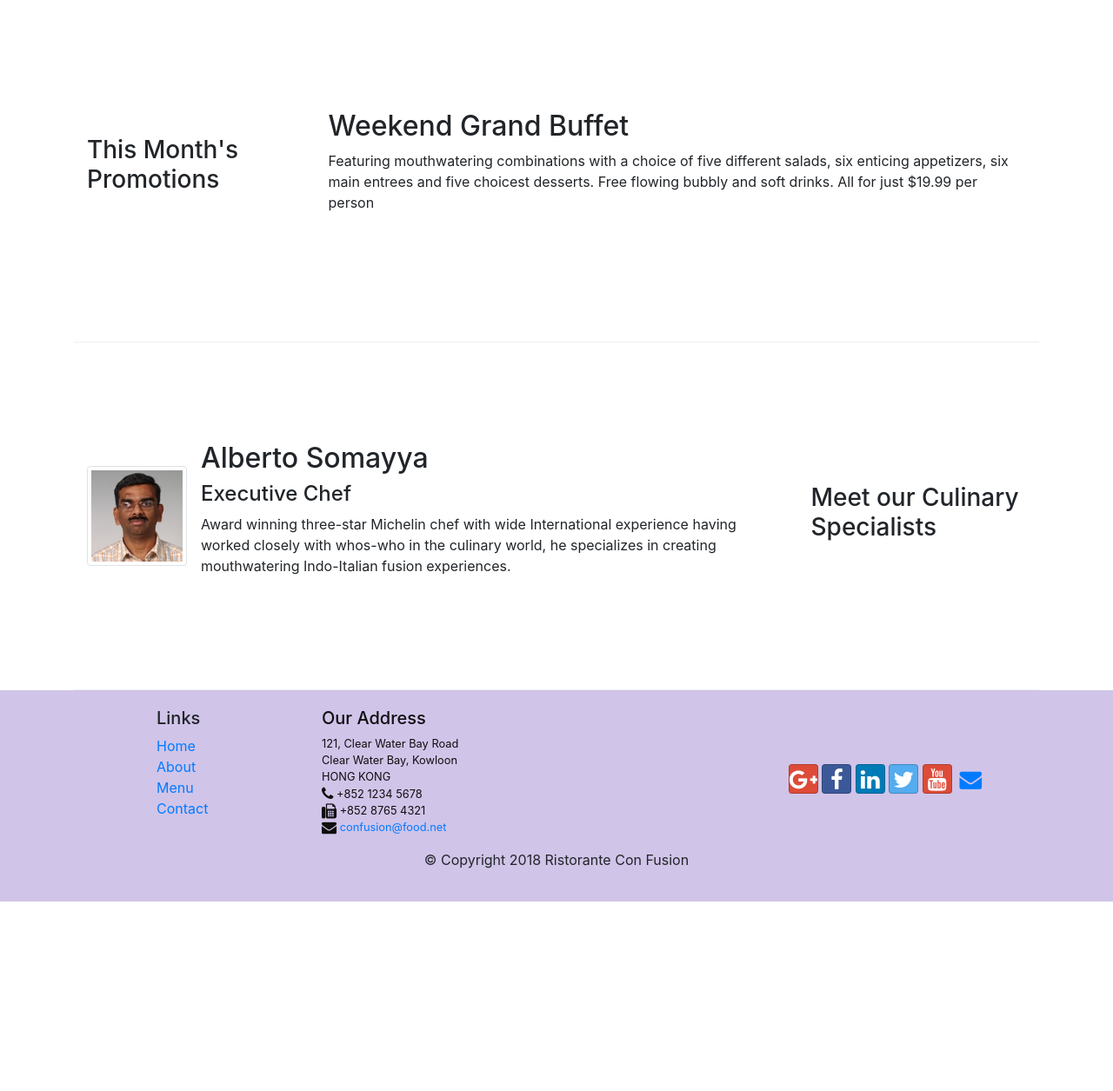
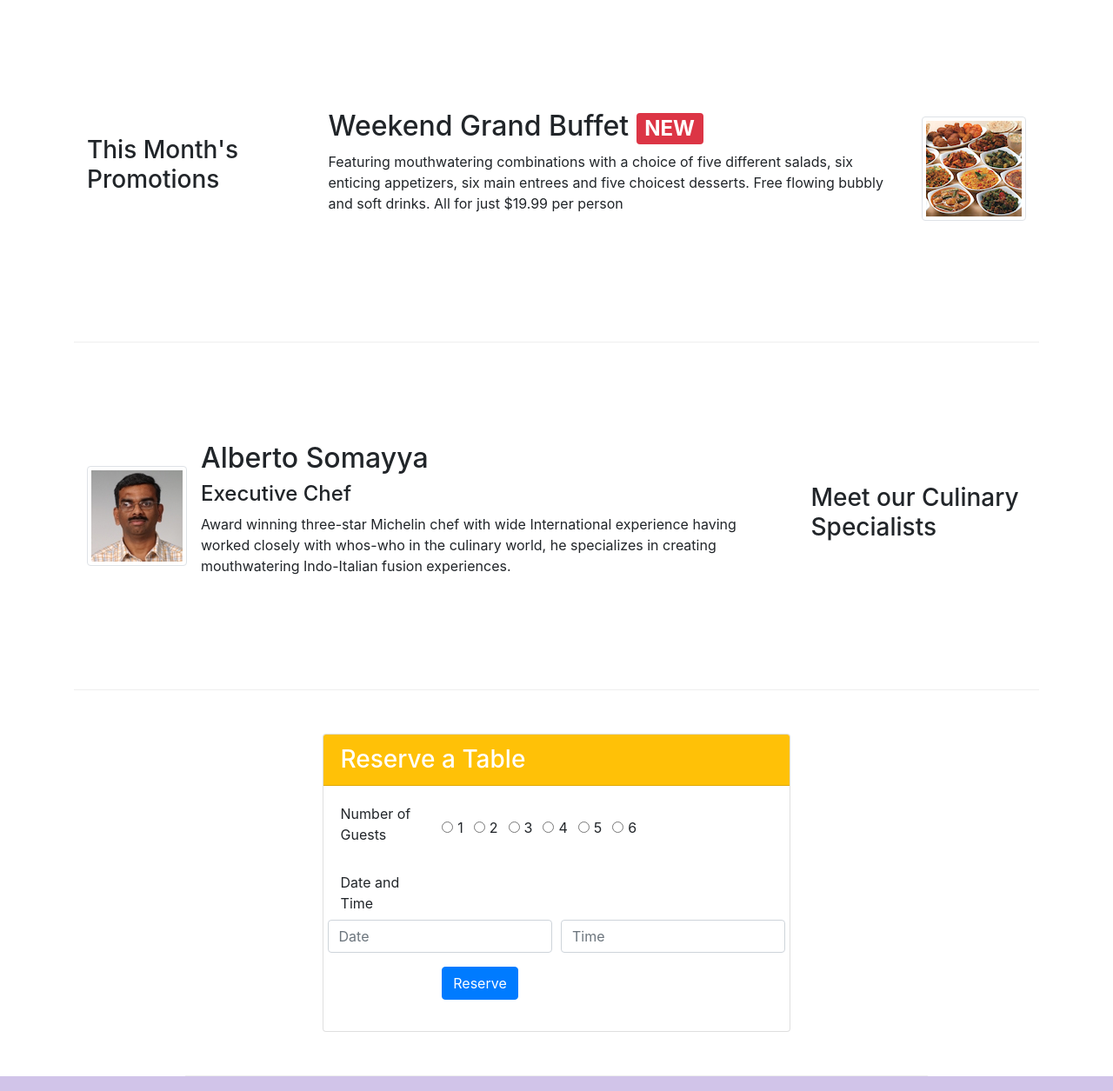
Before and after one commit to vbakos11/Bootstrap, a website: page index.html in a window 1280 px wide. Shown: the part 740-1995 px from the top of the page at 87% size. Before the commit the page ends 1777 px from the top, so only its background shows below. Drawn offline with nearby package versions, Linux system fonts and the light colour scheme.

Commit message:
assignment 2

```diff
--- a/css/styles.css
+++ b/css/styles.css
@@ -36,3 +36,6 @@ body {
 .navbar-dark {
 	background-color: #512DA8;
 }
+
+
+	background-color: #FEC02F;
--- a/index.html
+++ b/index.html
@@ -45,12 +45,17 @@
     <header class="jumbotron">
         <div class="container">
             <div class="row row-header">
-                <div class="col-12 col-sm-6">
+                <div class="col-md-6 col-sm-12">
                     <h1>Ristorante con Fusion</h1>
                     <p>We take inspiration from the World's best cuisines, and create a unique fusion experience. Our lipsmacking creations will tickle your culinary senses!</p>
                 </div>
-                <div class="col-12 col-sm align-self-center">
+                <div class="col-md col-sm-12 align-self-center">
                     <img src="img/logo.png" class="img-fluid">
+
+                </div>
+                <div class="col-md col-sm-12 align-self-center ">
+
+                    <button type="button" class="btn btn-warning btn-lg btn-block"><a class="text-white" href="#reserve">Reserve</a></button>
                 </div>
             </div>
         </div>
@@ -75,14 +80,21 @@
 
 
         <div class="row row-content align-items-center">
-            <div class="col-12 col-sm-4 col-md-3">
+            <div class="col-12 col-sm-4 order-sm-first col-md-3">
                 <h3>This Month's Promotions</h3>
+
             </div>
-            <div class="col col-sm col-md">
-                <h2>Weekend Grand Buffet</h2>
-                <p class="d-sm-block d-none">Featuring mouthwatering combinations with a choice of five different salads, six enticing appetizers, six main entrees and five choicest desserts. Free flowing bubbly and soft drinks. All for just $19.99 per person </p>
+           <div class="col col-sm order-sm-first col-md">
+                <div class="media d-flex flex-row-reverse">
+                    <img class="img-thumbnail ml-3  align-self-center d-flex"
+                    src="img/buffet.png" alt="buffet">
+                    <div class="media-body">
+                <h2 class="mt-0 ">Weekend Grand Buffet <span class="badge badge-danger">NEW</span> </h2>
+               <p class="d-sm-block d-none">Featuring mouthwatering combinations with a choice of five different salads, six enticing appetizers, six main entrees and five choicest desserts. Free flowing bubbly and soft drinks. All for just $19.99 per person </p>
             </div>
         </div>
+    </div>
+</div>
 
         <div class="row row-content align-items-center">
             <div class="col-12 col-sm-4 order-sm-last col-md-3">
@@ -94,7 +106,7 @@
                     src="img/alberto.png" alt="alberto">
                     <div class="media-body">
 
-                        <h2>Alberto Somayya</h2>
+                        <h2 class="mt-0">Alberto Somayya</h2>
                 <h4>Executive Chef</h4>
                 <p class="d-sm-block d-none">Award winning three-star Michelin chef with wide International experience having worked closely with whos-who in the culinary world, he specializes in creating mouthwatering Indo-Italian fusion experiences. </p>
 
@@ -105,6 +117,83 @@
             </div>
         </div>
     </div>
+
+<div id="reserve" class="row row-content mx-auto col-md-8 col-sm-12 d-flex justify-content-center">
+
+<div class="col-md-8 col-sm-12">
+                <div class="card">
+                    <h3 class="card-header text-white bg-warning" >Reserve a Table</h3>
+                    <div class="card-body">
+                        <form>
+            <div class="form-group row">
+            <label for="guests" class="col-md-3">Number of Guests</label>
+
+                            <div class="form-check form-check-inline">
+  <input class="form-check-input" type="radio" name="inlineRadioOptions" id="inlineRadio1" value="option1">
+  <label class="form-check-label" for="inlineRadio1">1</label>
+</div>
+<div class="form-check form-check-inline">
+  <input class="form-check-input" type="radio" name="inlineRadioOptions" id="inlineRadio2" value="option2">
+  <label class="form-check-label" for="inlineRadio2">2</label>
+</div>
+<div class="form-check form-check-inline">
+  <input class="form-check-input" type="radio" name="inlineRadioOptions" id="inlineRadio3" value="option3">
+  <label class="form-check-label" for="inlineRadio3">3</label>
+</div>
+<div class="form-check form-check-inline">
+  <input class="form-check-input" type="radio" name="inlineRadioOptions" id="inlineRadio4" value="option3">
+  <label class="form-check-label" for="inlineRadio4">4</label>
+</div>
+<div class="form-check form-check-inline">
+  <input class="form-check-input" type="radio" name="inlineRadioOptions" id="inlineRadio5" value="option5">
+  <label class="form-check-label" for="inlineRadio5">5</label>
+</div>
+<div class="form-check form-check-inline">
+  <input class="form-check-input" type="radio" name="inlineRadioOptions" id="inlineRadio6" value="option6">
+  <label class="form-check-label" for="inlineRadio6">6</label>
+</div>
+
+</div>
+
+        <div class="form-group row">
+                <label for="datetime" class="col-md-3 col-sm-12 col-form-label">Date and Time</label>
+
+                    <div class="form-row ">
+                        <div class="col-md col-sm-12">
+                            <input type-"text" class="form-control" id="areacode" name="areacode"
+                            placeholder="Date">
+                        </div>
+
+                        <div class="col-md col-sm-12">
+                            <input type-"tel" class="form-control" id="telnum" name="telnum"
+                            placeholder="Time">
+                        </div>
+
+                    </div>
+
+         </div>
+
+
+
+
+<div class="form-group row">
+                        <div class="offset-md-3">
+                            <button type="button" class="btn btn-primary">Reserve</button>
+                        </div>
+                </div>
+                        </form>
+                    </div>
+                </div>
+            </div>
+
+
+
+</div>
+
+
+
+
+
 
     <footer class="footer">
         <div class="container">
```
Also changed, not shown: aboutus.html (+5 -1 lines).
